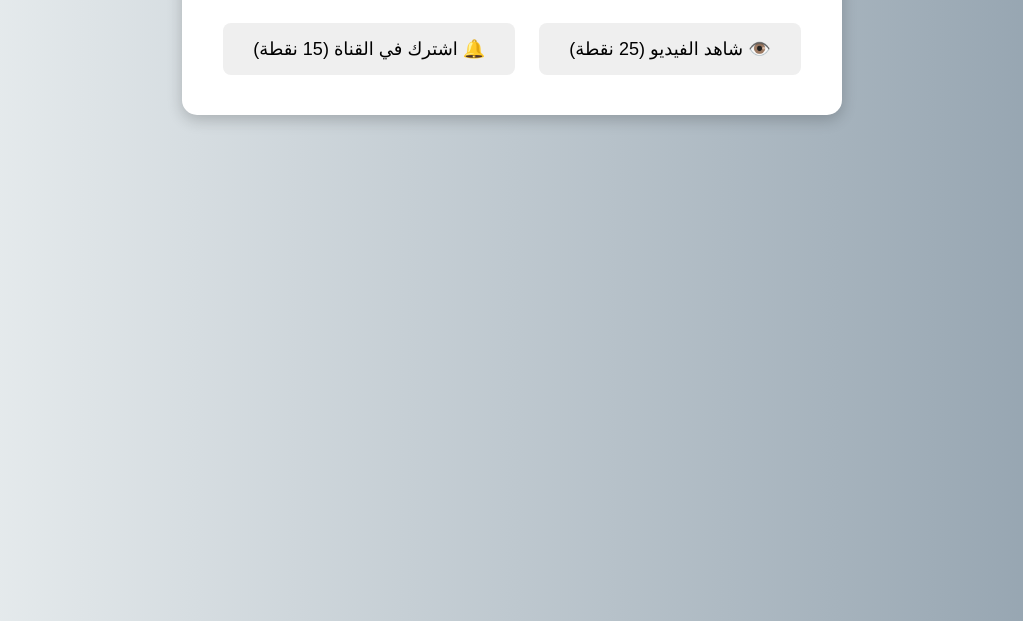
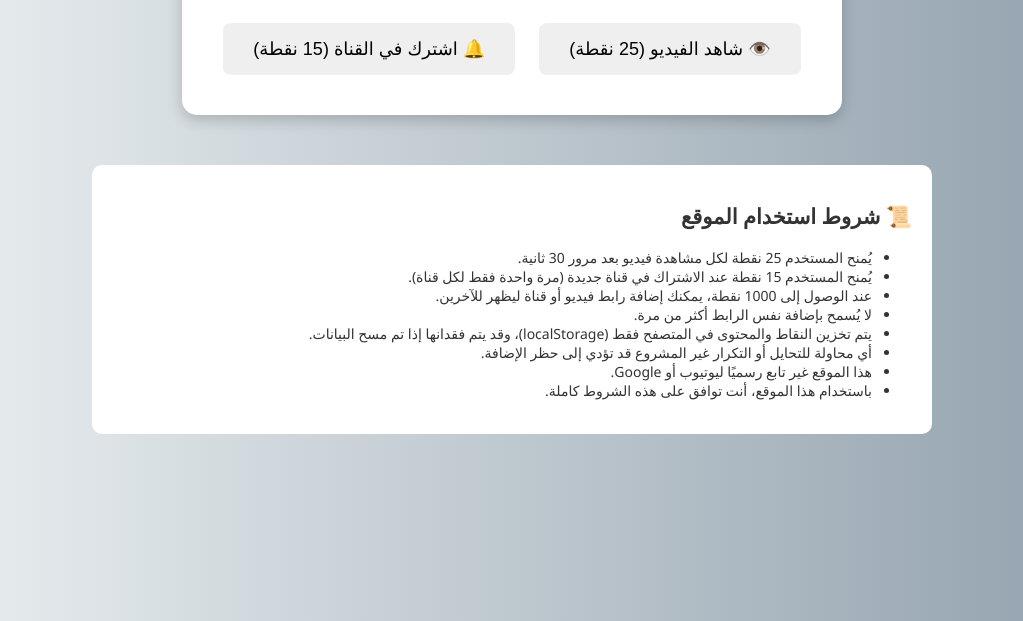
Before and after one commit to youcefhm2000/youtube, a plain HTML site: page index.html in a window 1280 px wide. Shown: the part 179-800 px from the top of the page, without its empty margins (128-1151 px from the left). Drawn offline with Linux system fonts and the light colour scheme.

Commit message:
Update index.html

```diff
--- a/index.html
+++ b/index.html
@@ -41,6 +41,18 @@
       padding: 10px;
       margin: 10px;
     }
+    .terms {
+      margin-top: 50px;
+      background: #fff;
+      padding: 20px;
+      border-radius: 10px;
+      text-align: right;
+      font-size: 14px;
+      color: #333;
+      max-width: 800px;
+      margin-left: auto;
+      margin-right: auto;
+    }
   </style>
 </head>
 <body>
@@ -60,6 +72,20 @@
     <input type="text" id="channelInput" placeholder="رابط القناة">
     <button onclick="submitUserContent()">📤 إرسال محتواي</button>
   </div>
+</div>
+
+<div class="terms">
+  <h2>📜 شروط استخدام الموقع</h2>
+  <ul>
+    <li>يُمنح المستخدم 25 نقطة لكل مشاهدة فيديو بعد مرور 30 ثانية.</li>
+    <li>يُمنح المستخدم 15 نقطة عند الاشتراك في قناة جديدة (مرة واحدة فقط لكل قناة).</li>
+    <li>عند الوصول إلى 1000 نقطة، يمكنك إضافة رابط فيديو أو قناة ليظهر للآخرين.</li>
+    <li>لا يُسمح بإضافة نفس الرابط أكثر من مرة.</li>
+    <li>يتم تخزين النقاط والمحتوى في المتصفح فقط (localStorage)، وقد يتم فقدانها إذا تم مسح البيانات.</li>
+    <li>أي محاولة للتحايل أو التكرار غير المشروع قد تؤدي إلى حظر الإضافة.</li>
+    <li>هذا الموقع غير تابع رسميًا ليوتيوب أو Google.</li>
+    <li>باستخدام هذا الموقع، أنت توافق على هذه الشروط كاملة.</li>
+  </ul>
 </div>
 
 <script>
```
